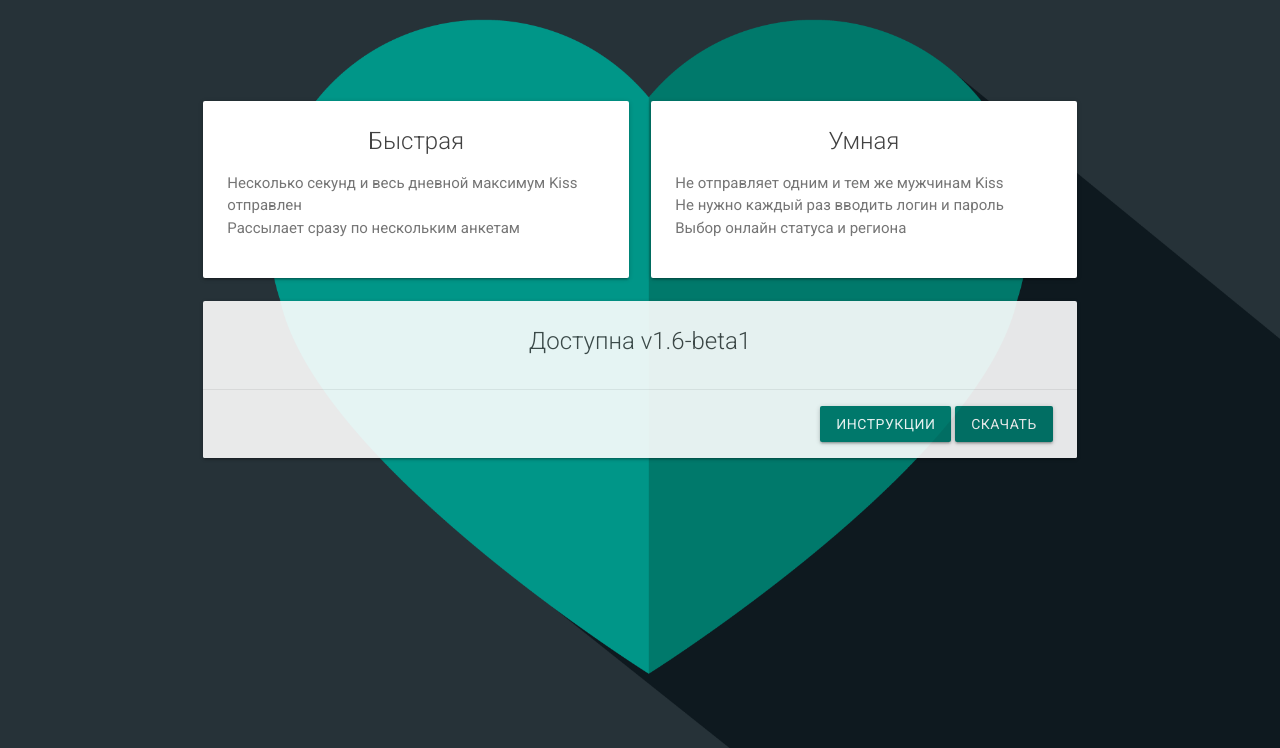
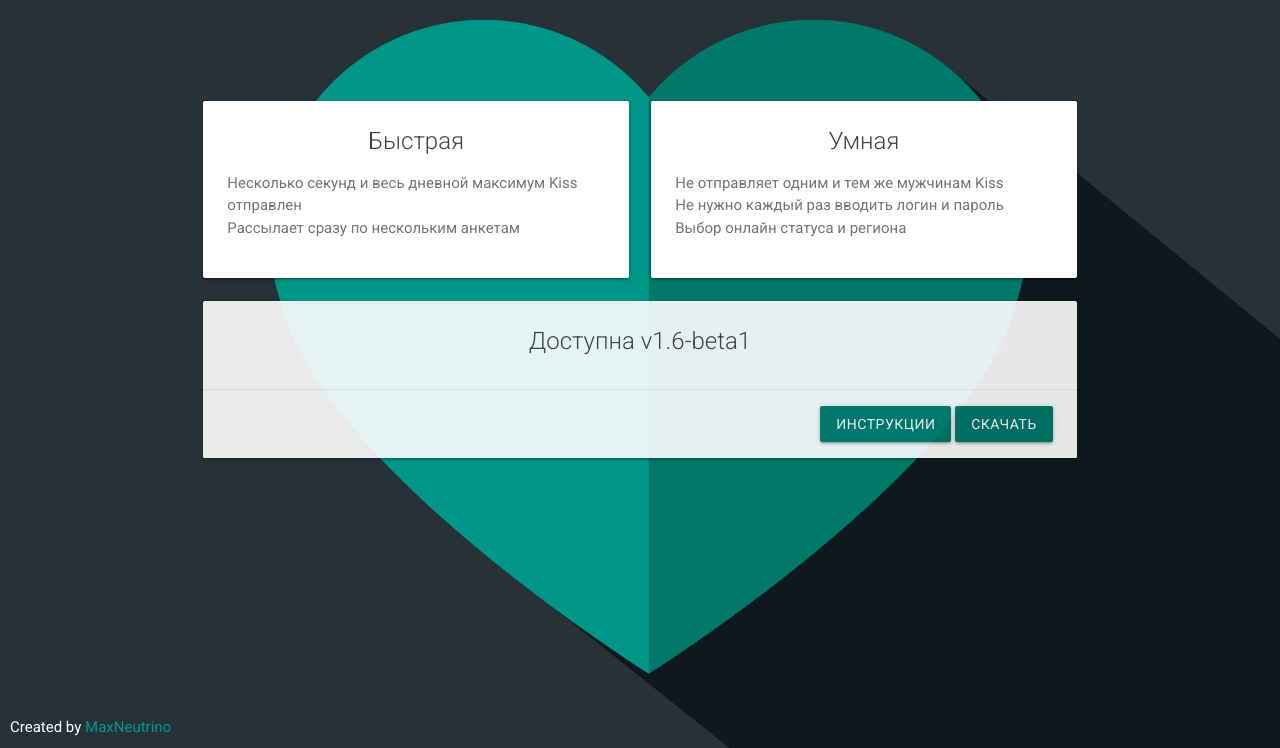
Before and after one commit to MaxNeutrino/ncks, a plain HTML site: page index.html in a window 1280 px wide. Shown: the part 52-800 px from the top of the page. Drawn offline with nearby package versions, Linux system fonts and the light colour scheme.

Commit message:
добавлен footer

```diff
--- a/index.html
+++ b/index.html
@@ -86,13 +86,17 @@
     </div>
     <div class="modal-footer  cyan darken-2">
         <a href="https://drive.google.com/open?id=0B4W161tfMM4NbGxzWHhhWkVvZVE"
-           class=" modal-action modal-close waves-effect waves-light btn-flat grey-text text-lighten-4">Скачать Windows x64</a>
+           class=" modal-action modal-close waves-effect waves-light btn-flat grey-text text-lighten-4">Скачать Windows
+            x64</a>
         <a href="https://drive.google.com/open?id=0B4W161tfMM4NbVE4OERLQlJ1RU0"
-           class=" modal-action modal-close waves-effect waves-light btn-flat grey-text text-lighten-4">Скачать Windows x86</a>
+           class=" modal-action modal-close waves-effect waves-light btn-flat grey-text text-lighten-4">Скачать Windows
+            x86</a>
         <a href="https://drive.google.com/open?id=0B4W161tfMM4Nc0hNRHJMa2tkZlU"
-           class=" modal-action modal-close waves-effect waves-light btn-flat grey-text text-lighten-4">Скачать для любой ОС x64</a>
+           class=" modal-action modal-close waves-effect waves-light btn-flat grey-text text-lighten-4">Скачать для
+            любой ОС x64</a>
         <a href="https://drive.google.com/open?id=0B4W161tfMM4NbWtuT0RGWk5Bbm8"
-           class=" modal-action modal-close waves-effect waves-light btn-flat grey-text text-lighten-4">Скачать для любой ОС x86</a>
+           class=" modal-action modal-close waves-effect waves-light btn-flat grey-text text-lighten-4">Скачать для
+            любой ОС x86</a>
     </div>
 </div>
 
@@ -121,6 +125,10 @@
     </div>
 </div>
 
+<footer>
+    Created by <a href="https://maxneutrino.github.io/">MaxNeutrino</a>
+</footer>
+
 <script src="animation.js"></script>
 <script src="main.js"></script>
 <script src="https://cdnjs.cloudflare.com/ajax/libs/materialize/0.97.8/js/materialize.min.js"></script>
--- a/style.css
+++ b/style.css
@@ -147,6 +147,18 @@ ol {
     display: inline-block;
 }
 
+footer {
+    /*width:100%;*/
+    position: absolute;
+    left: 10px;
+    bottom: 10px;
+    color: white;
+}
+
+footer a {
+    color: #009688;
+}
+
 @media screen and (max-width: 600px) {
     .card-action div {
         display: inline-block;
```
